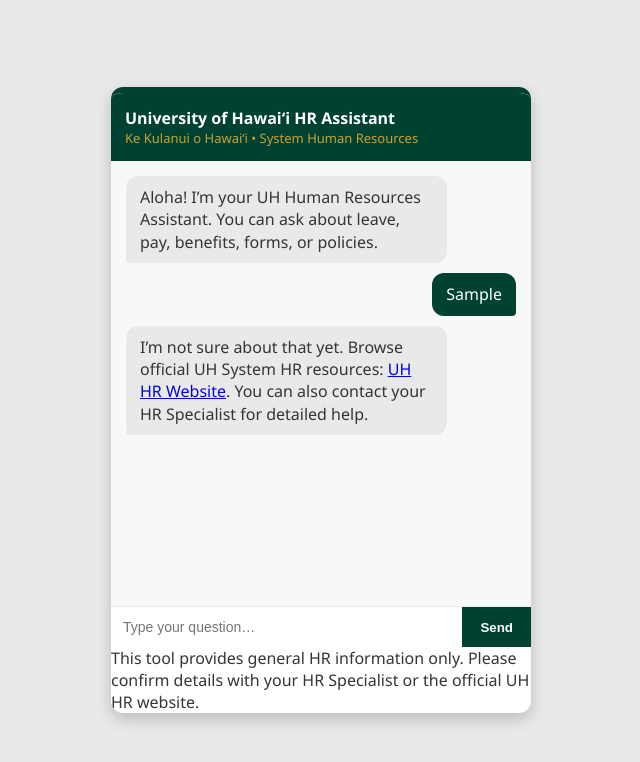
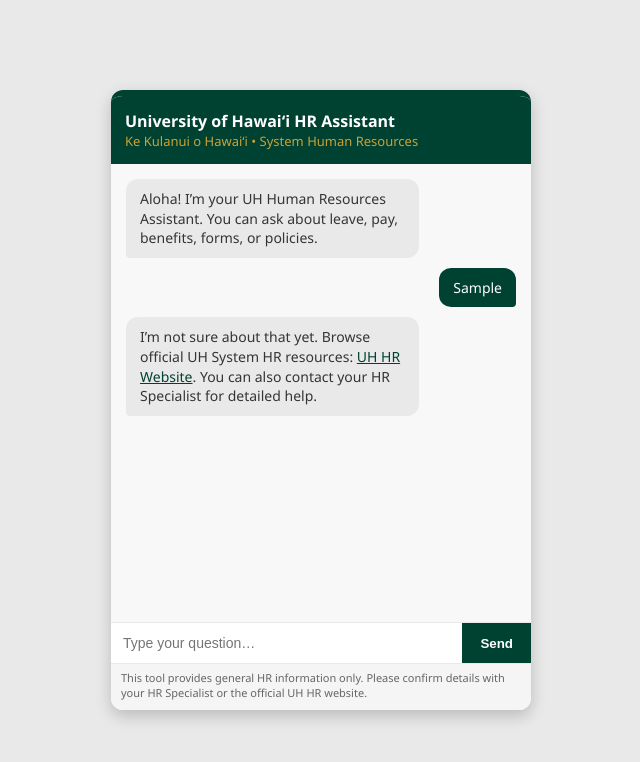
Before and after one commit to HACC25/kanaka, a plain HTML site: page index.html in a window 1280 px wide. Both pictures are taken after typing "Sample" into the empty fields and a click on the button "Send". Shown: the whole page, without its empty margins (319-959 px from the left). Drawn offline with Linux system fonts and the light colour scheme.

Commit message:
Refactor CSS for layout and styling improvements
Added box-sizing property and adjusted layout styles.

```diff
--- a/styles.css
+++ b/styles.css
@@ -5,6 +5,11 @@
   --gray: #e9e9e9;
   --dark-gray: #353535;
 }
+
+* {
+  box-sizing: border-box;
+}
+
 body {
   font-family: "Segoe UI", "Helvetica Neue", Arial, sans-serif;
   background-color: var(--gray);
@@ -14,10 +19,13 @@ body {
   display: flex;
   justify-content: center;
   align-items: center;
-  height: 100vh;
+  min-height: 100vh;
 }
+
+/* Chat container */
 .chat-container {
-  width: 420px;
+  width: 100%;
+  max-width: 420px;
   height: 620px;
   background-color: var(--white);
   border-radius: 12px;
@@ -27,6 +35,7 @@ body {
   overflow: hidden;
   border-top: 6px solid var(--manoa-green);
 }
+
 /* Header */
 .chat-header {
   display: flex;
@@ -36,24 +45,20 @@ body {
   padding: 14px;
   gap: 10px;
 }
-.uh-logo {
-  width: 48px;
-  height: 48px;
-  background-color: var(--white);
-  border-radius: 50%;
-  object-fit: contain;
-}
+
 .header-text h1 {
   margin: 0;
   font-size: 16px;
   font-weight: 600;
 }
+
 .header-text h2 {
   margin: 0;
   font-size: 13px;
   font-weight: 400;
   color: var(--uh-gold);
 }
+
 /* Chat area */
 .chat-box {
   flex: 1;
@@ -64,6 +69,7 @@ body {
   flex-direction: column;
   gap: 10px;
 }
+
 /* Messages */
 .user-message,
 .bot-message {
@@ -71,25 +77,36 @@ body {
   padding: 10px 14px;
   border-radius: 12px;
   line-height: 1.4;
+  font-size: 14px;
 }
+
 .user-message {
   background-color: var(--manoa-green);
   color: var(--white);
   align-self: flex-end;
   border-bottom-right-radius: 4px;
 }
+
 .bot-message {
   background-color: var(--gray);
   color: var(--dark-gray);
   align-self: flex-start;
   border-bottom-left-radius: 4px;
 }
+
+/* Make links inside bot messages stand out */
+.bot-message a {
+  color: var(--manoa-green);
+  text-decoration: underline;
+}
+
 /* Input bar */
 .chat-input {
   display: flex;
   border-top: 1px solid var(--gray);
   background-color: var(--white);
 }
+
 #user-input {
   flex: 1;
   padding: 12px;
@@ -97,6 +114,7 @@ body {
   outline: none;
   font-size: 14px;
 }
+
 #send-btn {
   background-color: var(--manoa-green);
   color: var(--white);
@@ -105,7 +123,17 @@ body {
   cursor: pointer;
   font-weight: 600;
 }
+
 #send-btn:hover {
   background-color: var(--uh-gold);
   color: var(--dark-gray);
 }
+
+/* Disclaimer */
+.disclaimer {
+  font-size: 11px;
+  padding: 6px 10px 10px 10px;
+  background-color: #f5f5f5;
+  border-top: 1px solid var(--gray);
+  color: #666666;
+}
```
